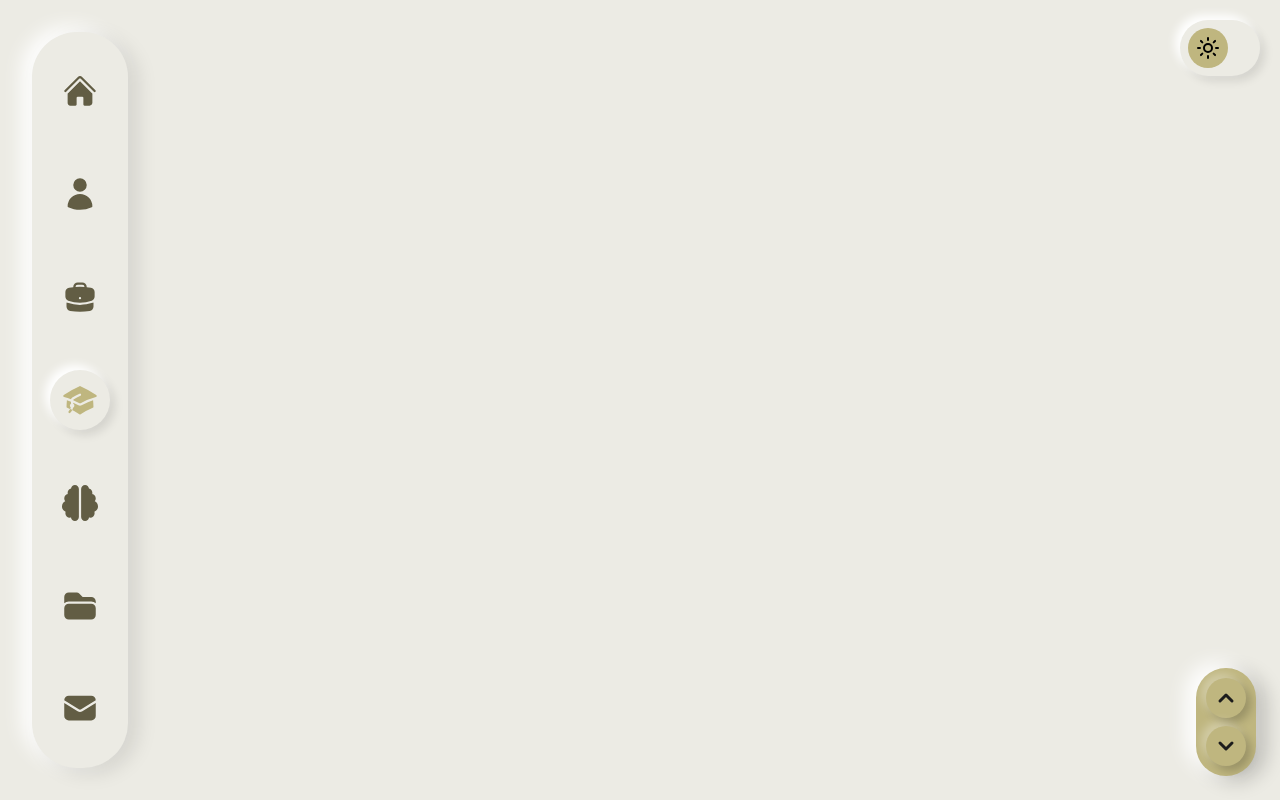
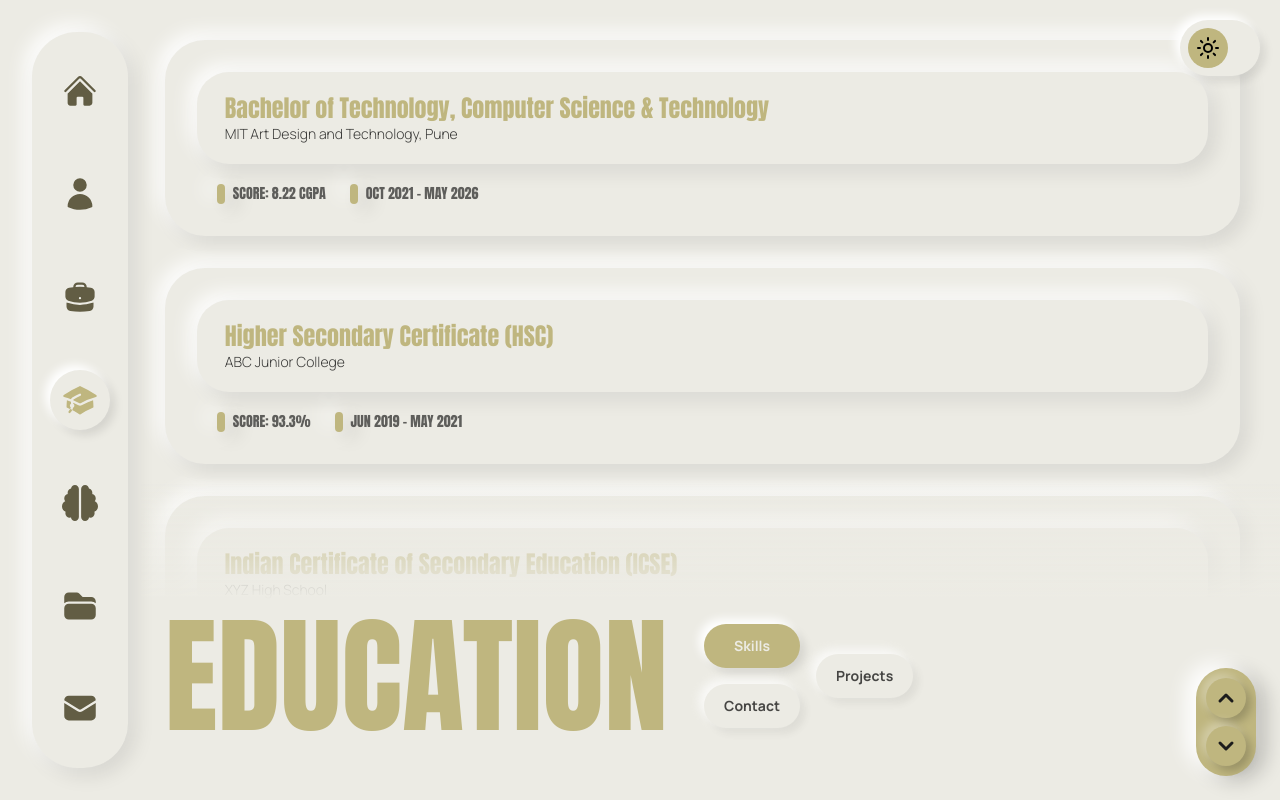
Before and after one commit to pushkaraj23/Portfolio, a Next.js app: page /education in a window 1280 px wide. Built offline with nearby package versions, Linux system fonts and the light colour scheme.

Commit message:
added education page

```diff
--- a/app/about/page.tsx
+++ b/app/about/page.tsx
@@ -14,9 +14,9 @@ export default function About() {
                         <p className="font-secondary text-primary-two text-justify mt-1 opacity-55">I primarily work with the MERN stack, Firebase, and cloud platforms like AWS and Vercel, building applications that are fast, scalable, and user-focused. While I enjoy every stage of development, front-end design is where I'm most at home. There's something incredibly satisfying about transforming a concept into an intuitive, polished interface that people genuinely enjoy using.</p>
                     </div>
                     <div className="flex flex-col justify-evenly h-full">
-                        <button className="bg-primary neu-button px-5 py-3 rounded-full font-secondary hover:cursor-pointer font-medium text-sm opacity-70">Projects</button>
-                        <button className="bg-accent neu-button px-5 py-3 rounded-full font-secondary hover:cursor-pointer font-medium text-sm text-primary">Skills</button>
-                        <button className="bg-primary neu-button px-5 py-3 rounded-full font-secondary hover:cursor-pointer font-medium text-sm opacity-70">Contact</button>
+                        <button className="bg-primary neu-button px-5 py-3 rounded-full font-secondary hover:cursor-pointer font-bold text-sm opacity-70">Projects</button>
+                        <button className="bg-accent neu-button px-5 py-3 rounded-full font-secondary hover:cursor-pointer font-bold text-sm text-primary">Skills</button>
+                        <button className="bg-primary neu-button px-5 py-3 rounded-full font-secondary hover:cursor-pointer font-bold text-sm opacity-70">Contact</button>
                     </div>
                 </div>
                 <div className="neu-card rounded-[30px] bg-primary w-full p-8">
--- a/app/education/page.tsx
+++ b/app/education/page.tsx
@@ -1,7 +1,93 @@
 "use client";
 
 export default function EducationPage() {
+    interface Education {
+        degree: string;
+        institution: string;
+        result: string;
+        startDate: string;
+        endDate: string;
+    }
+    const education: Education[] = [
+        {
+            degree: "Bachelor of Technology, Computer Science & Technology",
+            institution: "MIT Art Design and Technology, Pune",
+            result: "8.22 CGPA",
+            startDate: "OCT 2021",
+            endDate: "MAY 2026",
+        },
+        {
+            degree: "Higher Secondary Certificate (HSC)",
+            institution: "ABC Junior College",
+            result: "93.3%",
+            startDate: "JUN 2019",
+            endDate: "MAY 2021",
+        },
+        {
+            degree: "Indian Certificate of Secondary Education (ICSE)",
+            institution: "XYZ High School",
+            result: "96%",
+            startDate: "JUN 2009",
+            endDate: "MAR 2019",
+        },
+    ];
+
     return (
-        <></>
+        <div className="h-full">
+            <section className="relative h-[75%]">
+
+                {/* Scrollable content */}
+                <div className="h-full overflow-y-scroll flex flex-col gap-8  pl-6 pr-10 py-10">
+                    {education.map((data, index) => (
+                        <div
+                            key={index}
+                            className="neu-card w-full p-8 rounded-[5vh]"
+                        >
+                            <div className="py-5 px-7 neu-card rounded-[4vh]">
+                                <h1 className="text-accent text-2xl font-primary">
+                                    {data.degree}
+                                </h1>
+
+                                <h2 className="font-secondary text-sm font-light opacity-75">
+                                    {data.institution}
+                                </h2>
+                            </div>
+
+                            <div className="flex gap-6 pt-5 px-5">
+                                <div className="flex gap-2">
+                                    <div className="bg-accent neu-accent h-full rounded-full w-2" />
+
+                                    <p className="uppercase text-sm font-primary opacity-60">
+                                        Score: {data.result}
+                                    </p>
+                                </div>
+
+                                <div className="flex gap-2">
+                                    <div className="bg-accent neu-accent h-full rounded-full w-2" />
+
+                                    <p className="uppercase text-sm font-primary opacity-60">
+                                        {data.startDate} - {data.endDate}
+                                    </p>
+                                </div>
+                            </div>
+                        </div>
+                    ))}
+                </div>
+
+                {/* Fixed to section */}
+                <div className="absolute bottom-0 left-0 w-full h-[15vh] bg-linear-to-t from-primary to-primary/0 pointer-events-none" />
+
+            </section>
+            <section className="bg-primary px-6 py-2 overflow-hidden flex items-center gap-5">
+                <h1 className="uppercase text-accent text-9xl h-fit font-primary">Education</h1>
+                <div className="p-4 flex gap-4 h-full items-center">
+                    <div className="flex flex-col gap-4 justify-center">
+                        <button className="bg-accent neu-button px-5 py-3 rounded-full font-secondary hover:cursor-pointer font-bold text-sm text-primary">Skills</button>
+                        <button className="bg-primary neu-button px-5 py-3 rounded-full font-secondary hover:cursor-pointer font-bold text-sm opacity-70">Contact</button>
+                    </div>
+                    <button className="bg-primary neu-button h-fit px-5 py-3 rounded-full font-secondary hover:cursor-pointer font-bold text-sm opacity-70">Projects</button>
+                </div>
+            </section>
+        </div>
     );
 }
--- a/app/globals.css
+++ b/app/globals.css
@@ -42,8 +42,8 @@
   --accent-two: #bfb67f;
 
   /* neumorphism shadows - dark mode */
-  --shadow-light: rgba(255, 255, 255, 0.1);
-  --shadow-dark: rgba(0, 0, 0, 0.35);
+  --shadow-light: rgba(255, 255, 255, 0.07);
+  --shadow-dark: rgba(0, 0, 0, 0.40);
 
   --shadow-button-light: rgba(255, 255, 255, 0.1);
   --shadow-button-dark: rgba(0, 0, 0, 0.5);
@@ -64,8 +64,8 @@
 
 @utility neu-card {
   box-shadow:
-    10px 5px 20px var(--shadow-dark),
-    -10px -5px 20px var(--shadow-light);
+    7px 7px 20px var(--shadow-dark),
+    -7px -7px 20px var(--shadow-light);
 }
 
 @utility neu-accent {
@@ -86,7 +86,7 @@
   }
 
   .neu-button:hover {
-    transform: translateY(-1px);
+    transform: translateY(-2px);
   }
 
   .neu-button:active {
@@ -94,7 +94,7 @@
 
     box-shadow:
       inset 3px 3px 6px var(--shadow-button-dark),
-      inset -3px -3px 6px var(--shadow-button-light);
+      inset -2px -2px 10px var(--shadow-button-light);
   }
 
   .neu-arrow-buttons {
```
